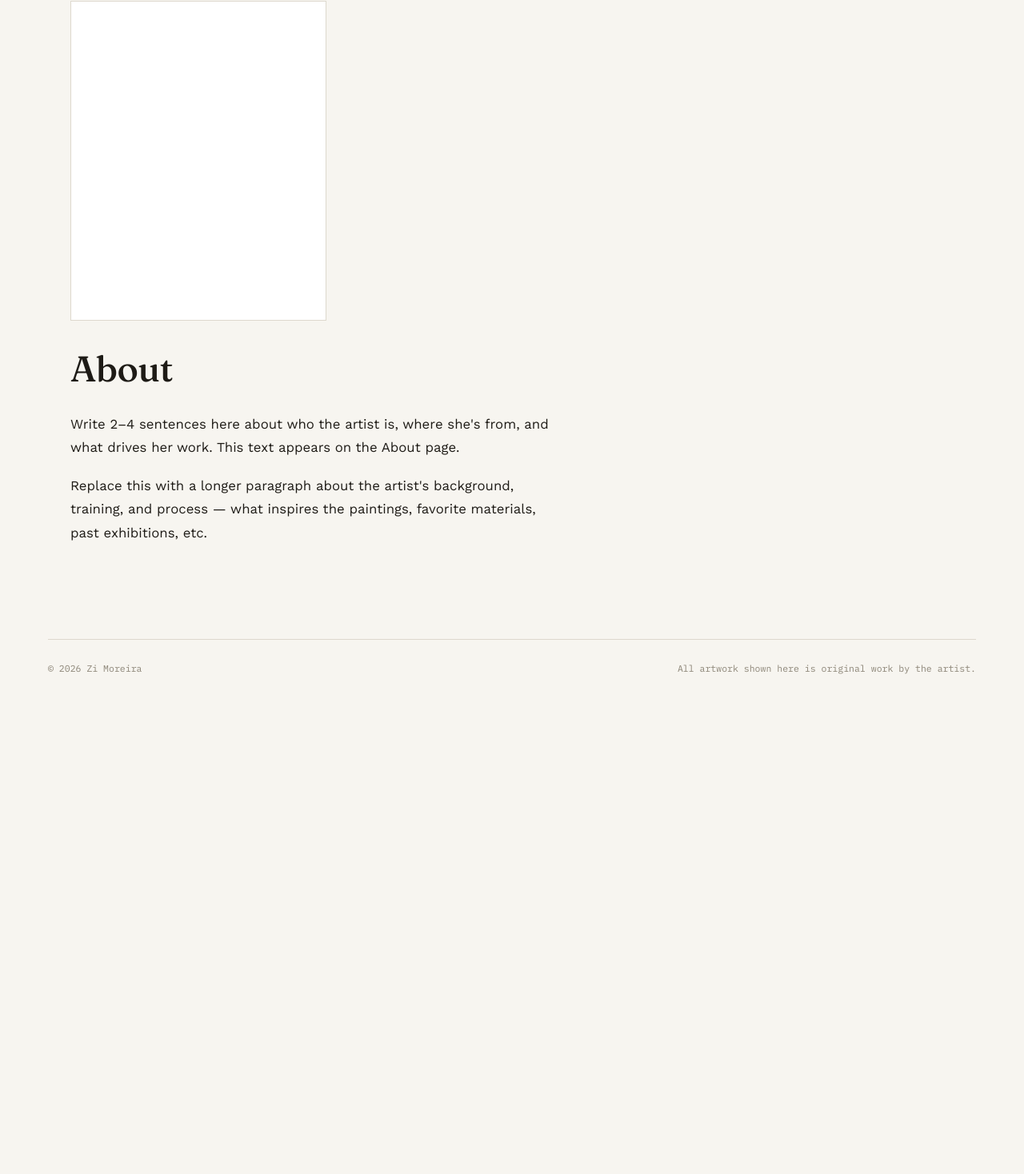
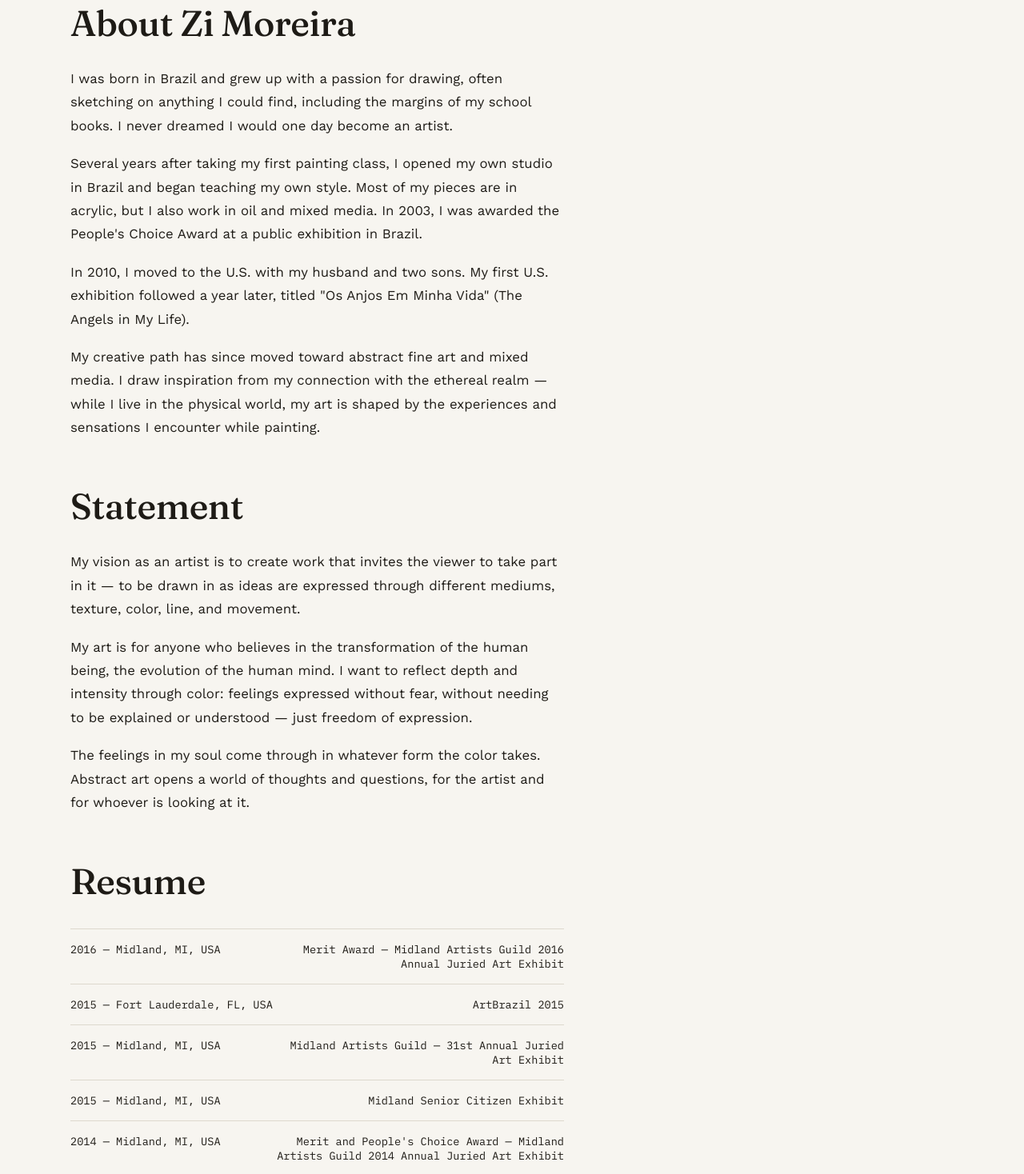
Before and after one commit to RickyMoreira/zimoreira, a Next.js app in the folder wife-art-site/: page /about in a window 1280 px wide. Shown: the part 135-1603 px from the top of the page at 80% size. Before the commit the page ends 1018 px from the top, so only its background shows below. Built offline with nearby package versions, Linux system fonts and the light colour scheme.

Commit message:
update about page with real bio and resume

```diff
--- a/wife-art-site/app/about/page.tsx
+++ b/wife-art-site/app/about/page.tsx
@@ -1,17 +1,77 @@
 import { artist } from "@/lib/artworks";
+
+const resume = [
+  { year: "2016", place: "Midland, MI, USA", note: "Merit Award — Midland Artists Guild 2016 Annual Juried Art Exhibit" },
+  { year: "2015", place: "Fort Lauderdale, FL, USA", note: "ArtBrazil 2015" },
+  { year: "2015", place: "Midland, MI, USA", note: "Midland Artists Guild — 31st Annual Juried Art Exhibit" },
+  { year: "2015", place: "Midland, MI, USA", note: "Midland Senior Citizen Exhibit" },
+  { year: "2014", place: "Midland, MI, USA", note: "Merit and People's Choice Award — Midland Artists Guild 2014 Annual Juried Art Exhibit" },
+  { year: "2013", place: "Michigan, USA", note: "MidMichigan Healing Arts Gallery Exhibit" },
+  { year: "2013", place: "Midland, MI, USA", note: "Midland Artists Guild — Award of Excellence Winner" },
+  { year: "2013", place: "Michigan, USA", note: "Northwood Gallery advertisement featured one of Zi's paintings in a national American Arts magazine" },
+  { year: "2012", place: "Midland, MI, USA", note: "International Culture Exhibit — Grace A. Dow Memorial Library" },
+  { year: "2012", place: "Midland, MI, USA", note: "First private exhibition, \"Angels in My Life,\" at Creative 360" },
+  { year: "2003", place: "Jundiaí, São Paulo, Brazil", note: "Public's Choice Winner" },
+];
 
 export default function About() {
   return (
     <main className="wrap">
       <section className="pagina">
-        <div className="retrato" />
-        <h1>About</h1>
-        <p>{artist.bio}</p>
+        <h1>About {artist.name}</h1>
+
         <p>
-          Replace this with a longer paragraph about the artist's background,
-          training, and process — what inspires the paintings, favorite
-          materials, past exhibitions, etc.
+          I was born in Brazil and grew up with a passion for drawing, often
+          sketching on anything I could find, including the margins of my
+          school books. I never dreamed I would one day become an artist.
         </p>
+        <p>
+          Several years after taking my first painting class, I opened my own
+          studio in Brazil and began teaching my own style. Most of my pieces
+          are in acrylic, but I also work in oil and mixed media. In 2003, I
+          was awarded the People's Choice Award at a public exhibition in
+          Brazil.
+        </p>
+        <p>
+          In 2010, I moved to the U.S. with my husband and two sons. My first
+          U.S. exhibition followed a year later, titled "Os Anjos Em Minha
+          Vida" (The Angels in My Life).
+        </p>
+        <p>
+          My creative path has since moved toward abstract fine art and mixed
+          media. I draw inspiration from my connection with the ethereal
+          realm — while I live in the physical world, my art is shaped by the
+          experiences and sensations I encounter while painting.
+        </p>
+
+        <h1 style={{ marginTop: "56px" }}>Statement</h1>
+        <p>
+          My vision as an artist is to create work that invites the viewer to
+          take part in it — to be drawn in as ideas are expressed through
+          different mediums, texture, color, line, and movement.
+        </p>
+        <p>
+          My art is for anyone who believes in the transformation of the
+          human being, the evolution of the human mind. I want to reflect
+          depth and intensity through color: feelings expressed without fear,
+          without needing to be explained or understood — just freedom of
+          expression.
+        </p>
+        <p>
+          The feelings in my soul come through in whatever form the color
+          takes. Abstract art opens a world of thoughts and questions, for
+          the artist and for whoever is looking at it.
+        </p>
+
+        <h1 style={{ marginTop: "56px" }}>Resume</h1>
+        <ul className="contato-lista">
+          {resume.map((item, i) => (
+            <li key={i}>
+              <span>{item.year} — {item.place}</span>
+              <span style={{ textAlign: "right", maxWidth: "60%" }}>{item.note}</span>
+            </li>
+          ))}
+        </ul>
       </section>
     </main>
   );
--- a/wife-art-site/lib/artworks.ts
+++ b/wife-art-site/lib/artworks.ts
@@ -5,24 +5,12 @@
 // 3. Save — the site updates automatically
 // ============================================================
 
-export type Artwork = {
-  slug: string;          // used for the image filename, no spaces/accents
-  title: string;
-  year?: string;         // leave blank ("") until you have it
-  medium: string;
-  dimensions: string;
-  image: string;         // path in /public
-  featured?: boolean;    // true = shows larger on the home page
-  available?: boolean;   // true = "Available", false = "Sold"
-};
-
 export const artist = {
   name: "Zi Moreira",
-  bio: "Write 2–4 sentences here about who the artist is, where she's from, and what drives her work. This text appears on the About page.",
-  email: "contact@example.com",
+  bio: "Zi Moreira (Zizelda Moreira) is an abstract artist originally from Brazil, now based in the U.S. Her work is known for vibrant colors and dynamic compositions, created in acrylic, oil, and mixed media.",
+  email: "zimoreira@ymail.com",
   instagram: "https://instagram.com/",
 };
-
 const MEDIUM = "Acrylic on canvas";
 
 export const artworks: Artwork[] = [
```
